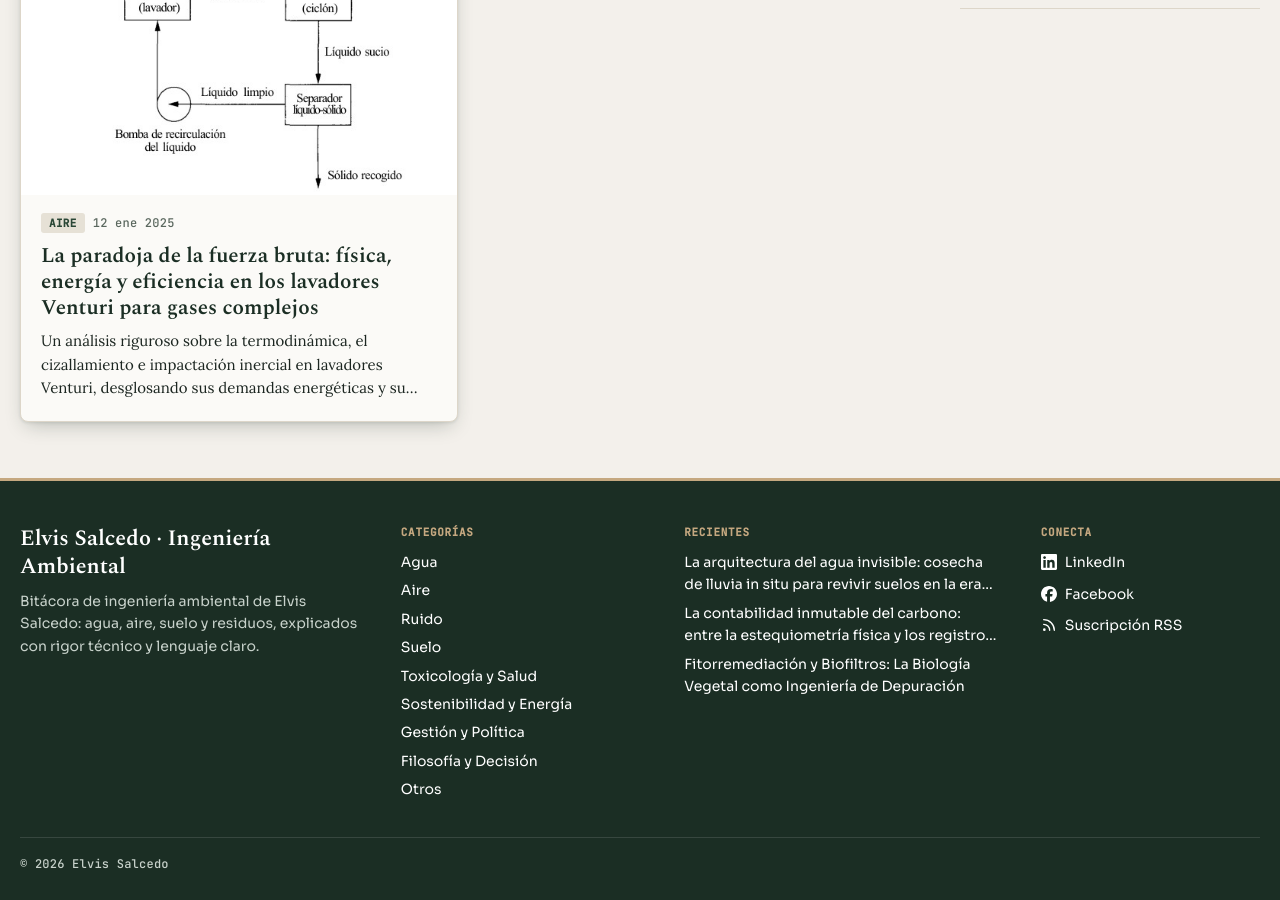
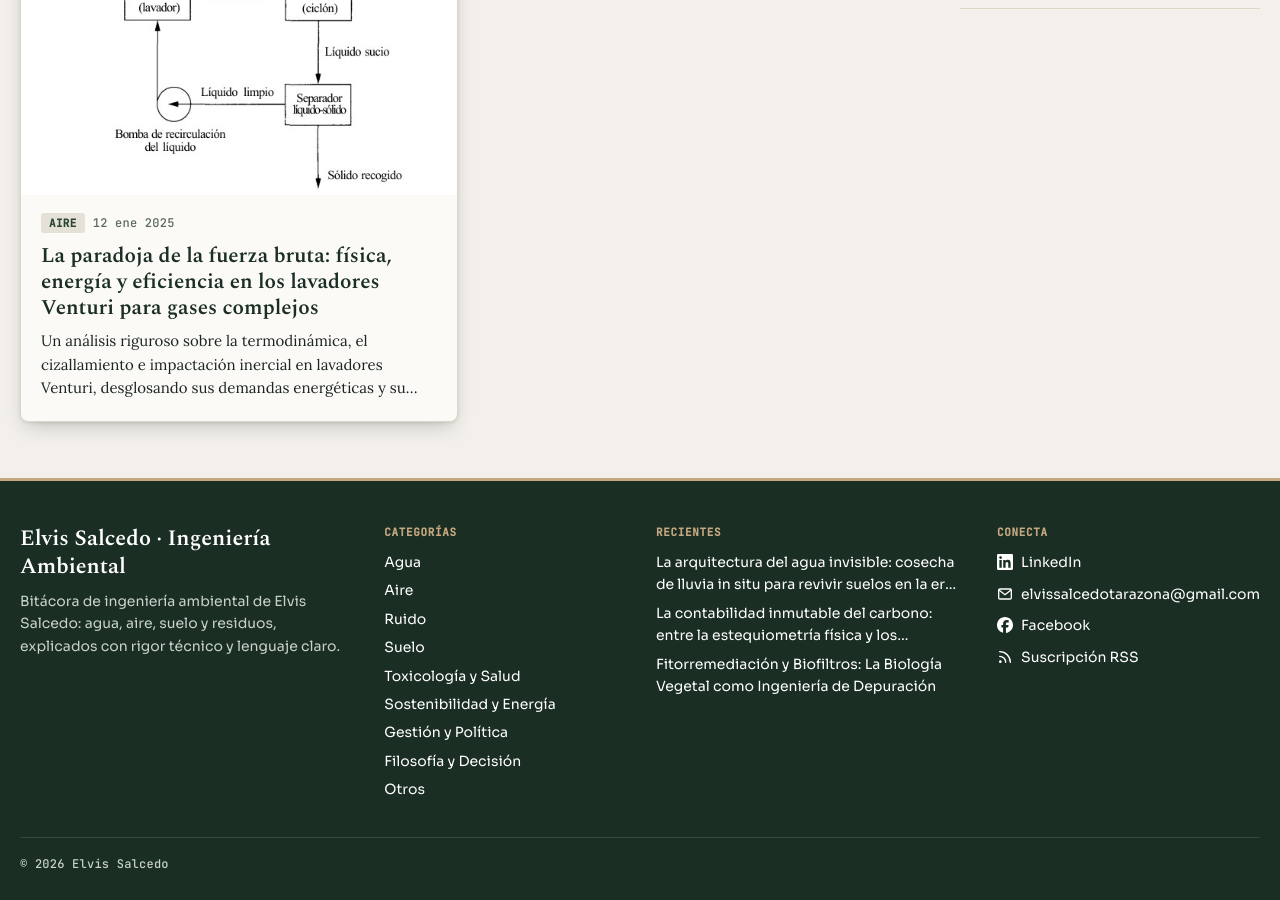
Before and after one commit to elvissalcedo/elvissalcedo.github.io, a Jekyll site: the page built from index.html, in a window 1280 px wide and 900 px high, scrolled down 1941 px. Built offline with Jekyll 4.4.1, drawn with Linux system fonts in a browser that asks for light colours; part of the change alters nothing that is shown.

```diff
--- a/_includes/footer.html
+++ b/_includes/footer.html
@@ -36,17 +36,24 @@
       <section class="pie-columna" aria-labelledby="pie-titulo-conecta">
         <h2 id="pie-titulo-conecta" class="pie-titulo">Conecta</h2>
         {%- comment -%}
-          Redes sociales: por ahora LinkedIn y Facebook. Las demás (WhatsApp,
-          Gmail, YouTube, TikTok) se agregan acá cuando exista cada
-          cuenta -- nunca como un enlace vacío que no lleva a ningún lado.
-          El ícono es un SVG de Simple Icons escrito directo en el HTML, sin
-          ninguna imagen externa.
+          Redes sociales: LinkedIn, correo y Facebook. Las demás (YouTube,
+          TikTok) se agregan acá cuando exista cada cuenta -- nunca como un
+          enlace vacío que no lleva a ningún lado. El ícono es un SVG escrito
+          directo en el HTML, sin ninguna imagen externa. El correo va con
+          "@" y "." como entidades HTML: el navegador lo muestra y lo abre
+          igual, pero frena a los bots de spam más simples que leen el código.
         {%- endcomment %}
         <ul class="pie-lista pie-conecta">
           <li>
             <a href="https://www.linkedin.com/in/salcedo-tarazona" target="_blank" rel="noopener">
               <svg aria-hidden="true" focusable="false" fill="currentColor" viewBox="0 0 24 24" xmlns="http://www.w3.org/2000/svg"><path d="M20.447 20.452h-3.554v-5.569c0-1.328-.027-3.037-1.852-3.037-1.853 0-2.136 1.445-2.136 2.939v5.667H9.351V9h3.414v1.561h.046c.477-.9 1.637-1.85 3.37-1.85 3.601 0 4.267 2.37 4.267 5.455v6.286zM5.337 7.433c-1.144 0-2.063-.926-2.063-2.065 0-1.138.92-2.063 2.063-2.063 1.14 0 2.064.925 2.064 2.063 0 1.139-.925 2.065-2.064 2.065zm1.782 13.019H3.555V9h3.564v11.452zM22.225 0H1.771C.792 0 0 .774 0 1.729v20.542C0 23.227.792 24 1.771 24h20.451C23.2 24 24 23.227 24 22.271V1.729C24 .774 23.2 0 22.222 0h.003z"/></svg>
               <span>LinkedIn</span>
+            </a>
+          </li>
+          <li>
+            <a href="mailto:elvissalcedotarazona&#64;gmail&#46;com">
+              <svg viewBox="0 0 24 24" fill="none" stroke="currentColor" stroke-width="2" stroke-linecap="round" stroke-linejoin="round" aria-hidden="true" focusable="false"><rect x="2.5" y="4.5" width="19" height="15" rx="2"/><path d="m3 6 9 7 9-7"/></svg>
+              <span>elvissalcedotarazona&#64;gmail&#46;com</span>
             </a>
           </li>
           <li>
```
